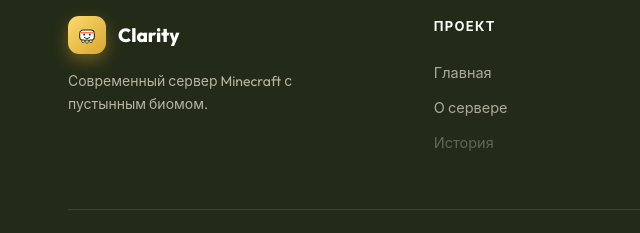
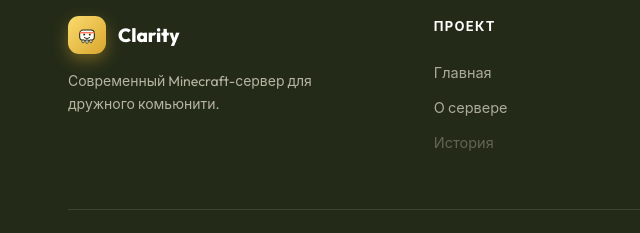
Before and after one commit to Dtermi/clarity, a website: page about.html in a window 1280 px wide. Shown: the part 2906-3139 px from the top of the page, 0-640 px from the left. Drawn offline with Linux system fonts and the light colour scheme.

Commit message:
Add files via upload

```diff
--- a/about.html
+++ b/about.html
@@ -173,7 +173,7 @@
     <div class="footer-grid">
       <div>
         <div class="footer-brand"><span class="brand-mark"><svg viewBox="0 0 24 24" fill="none"><rect x="3.2" y="6" width="17.6" height="12.2" rx="4.2" fill="#FFFDF6" stroke="#232B18" stroke-width="1.3"/><rect x="6" y="17.8" width="2.6" height="3.4" rx="1.1" fill="#FFFDF6" stroke="#232B18" stroke-width="1"/><rect x="10.7" y="17.8" width="2.6" height="4.2" rx="1.1" fill="#FFFDF6" stroke="#232B18" stroke-width="1"/><rect x="15.4" y="17.8" width="2.6" height="3.4" rx="1.1" fill="#FFFDF6" stroke="#232B18" stroke-width="1"/><rect x="7.6" y="10.4" width="2.1" height="2.1" fill="#232B18"/><rect x="14.3" y="10.4" width="2.1" height="2.1" fill="#232B18"/><path d="M9 15c1.2 1.5 4.8 1.5 6 0" stroke="#232B18" stroke-width="1.3" stroke-linecap="round" fill="none"/><rect x="3.2" y="8.4" width="17.6" height="1.7" fill="#FF7A5C"/></svg></span><span>Clarity</span></div>
-        <p style="max-width:280px; font-size:14px;">Современный сервер Minecraft с пустынным биомом.</p>
+        <p style="max-width:280px; font-size:14px;">Современный Minecraft-сервер для дружного комьюнити.</p>
       </div>
       <div class="footer-col"><h4>Проект</h4><a href="index.html">Главная</a><a href="about.html">О сервере</a><a href="javascript:void(0)" class="disabled-link" title="Страница в разработке">История</a></div>
       <div class="footer-col"><h4>Комьюнити</h4><a href="discord.html">Discord</a><a href="social.html">Соцсети</a><a href="donate.html">Донат</a></div>
```
Also changed, not shown: discord.html (+1 -1 lines), donate.html (+1 -1 lines), history.html (+1 -1 lines), index.html (+2 -2 lines), social.html (+1 -1 lines).
